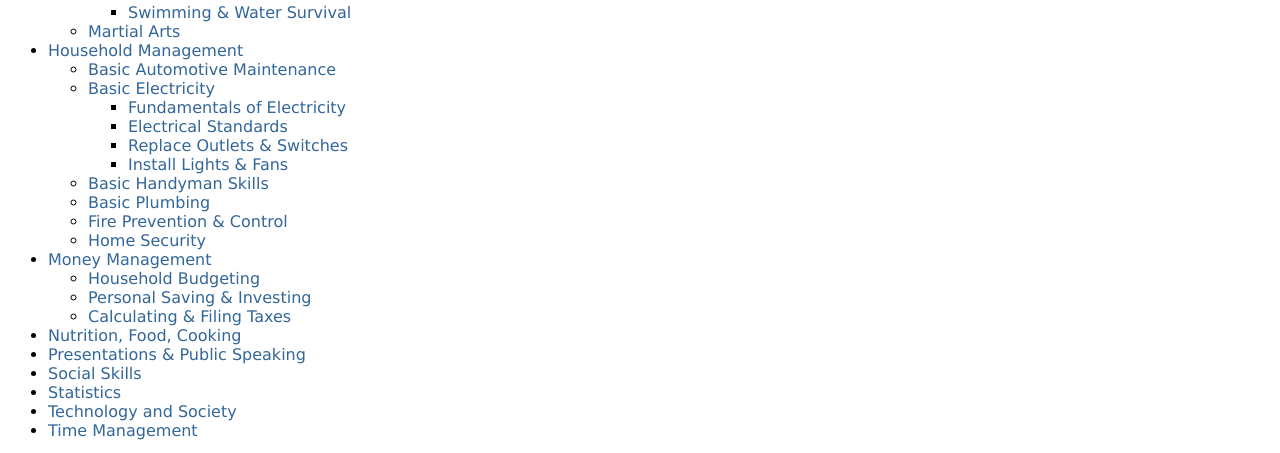
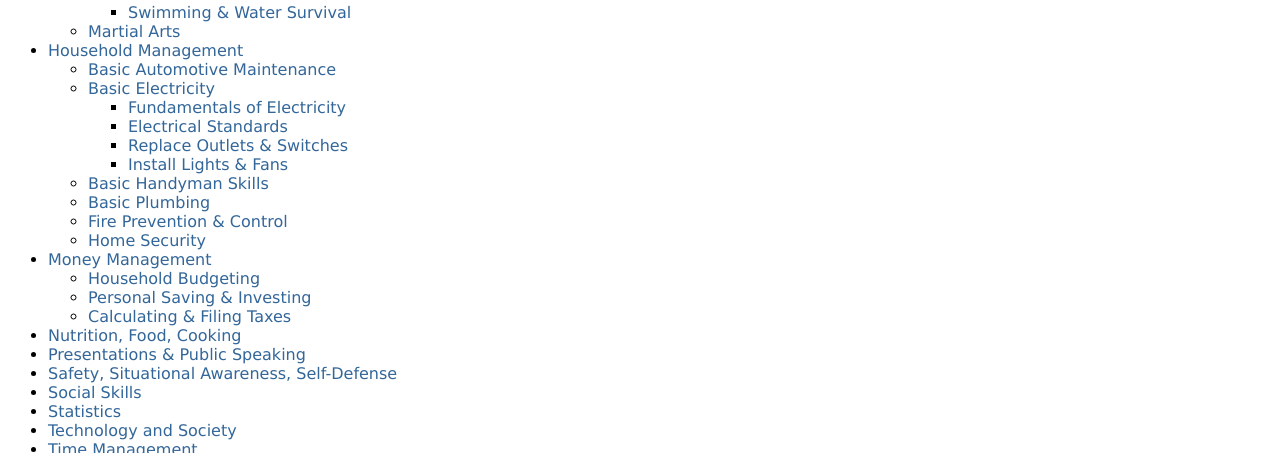
Before and after one commit to neopragma/homeschooling, a plain HTML site: page free-life-skills.html in a window 1280 px wide. Shown: the part 1072-1525 px from the top of the page. Drawn offline with Linux system fonts and the light colour scheme.

Commit message:
Added 'Safety, Situational Awareness, Self-Defense'to 'Life Skills'

```diff
--- a/free-life-skills.html
+++ b/free-life-skills.html
@@ -113,6 +113,7 @@ These topics are listed alphabetically. There is no implied sequence of learning
         </li>
         <li class="halflinebefore"><a href="free-nutrition.html">Nutrition, Food, Cooking</a></li>
         <li class="halflinebefore"><a href="free-presentations.html">Presentations &amp; Public Speaking</a></li>
+        <li class="halflinebefore"><a href="free-safety.html">Safety, Situational Awareness, Self-Defense</a></li>
         <li class="halflinebefore"><a href="free-social-skills.html">Social Skills</a></li>
         <li class="halflinebefore"><a href="free-statistics.html">Statistics</a></li>
         <li class="halflinebefore"><a href="free-technology-society.html">Technology and Society</a></li>
```
